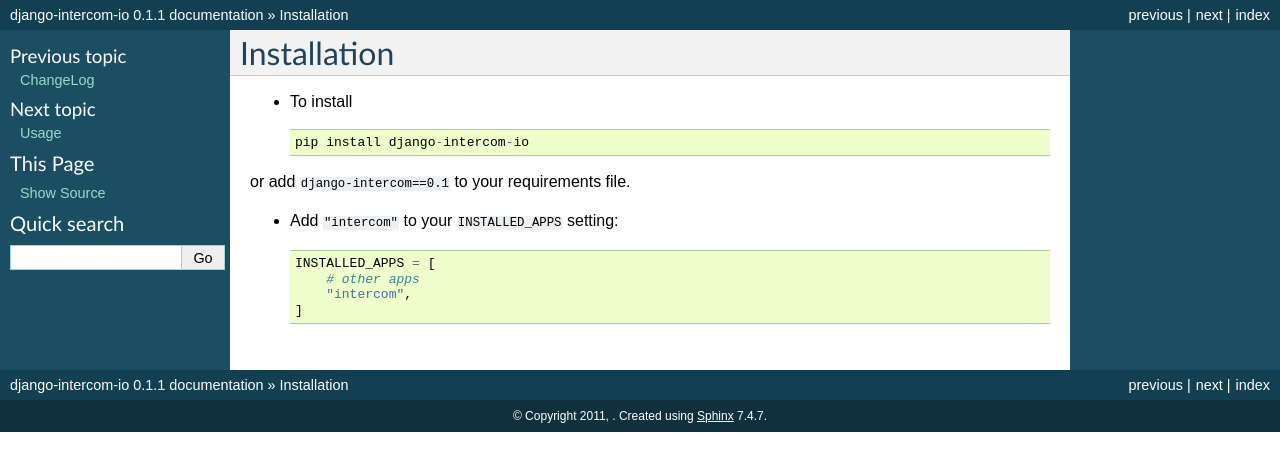
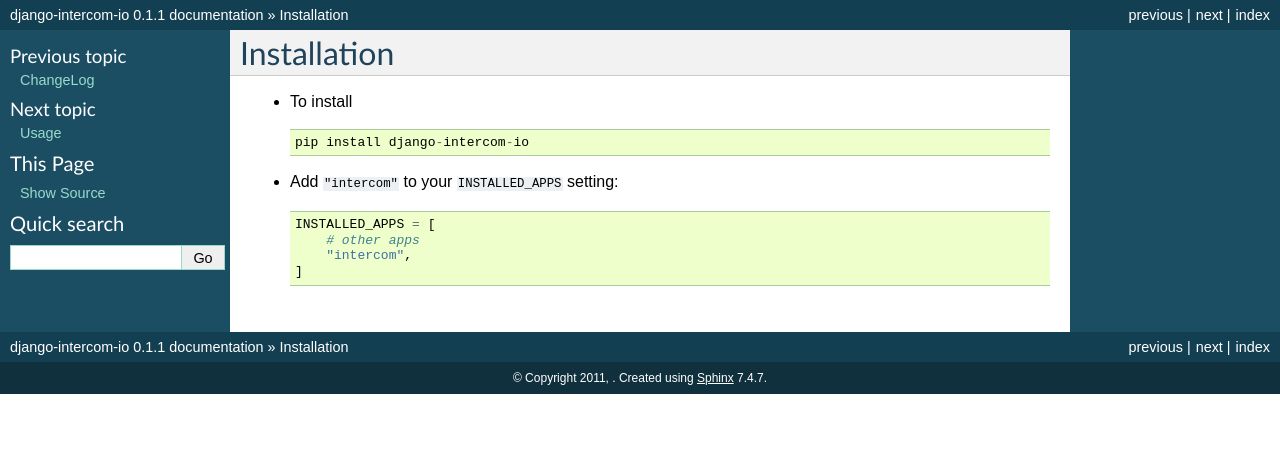
Before and after one commit to eldarion/django-intercom-io, a Sphinx documentation site: the page built from docs/installation.rst, in a window 1280 px wide. Shown: the top 471 px of the page. Built offline with Sphinx 7.4.7, drawn with Linux system fonts in a browser that asks for light colours.

Commit message:
Update docs/installation.rst

```diff
--- a/docs/installation.rst
+++ b/docs/installation.rst
@@ -7,9 +7,6 @@
 
     pip install django-intercom-io
 
-
-or add ``django-intercom==0.1`` to your requirements file.
-
 * Add ``"intercom"`` to your ``INSTALLED_APPS`` setting::
 
     INSTALLED_APPS = [
```
